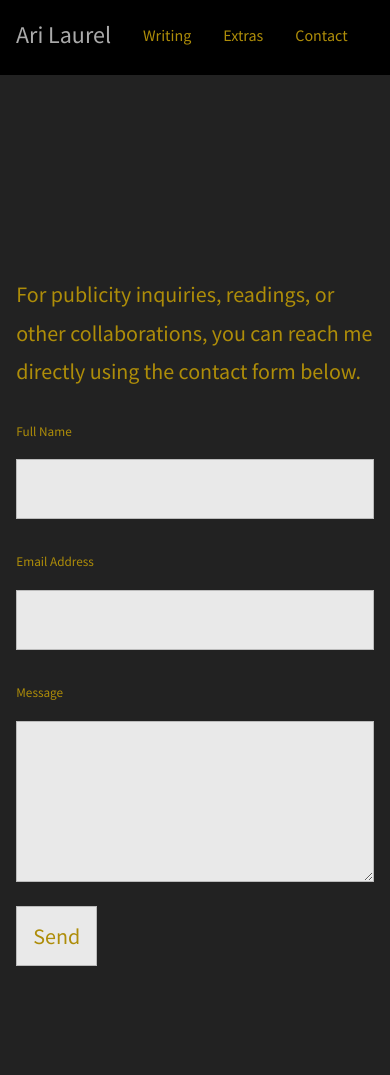
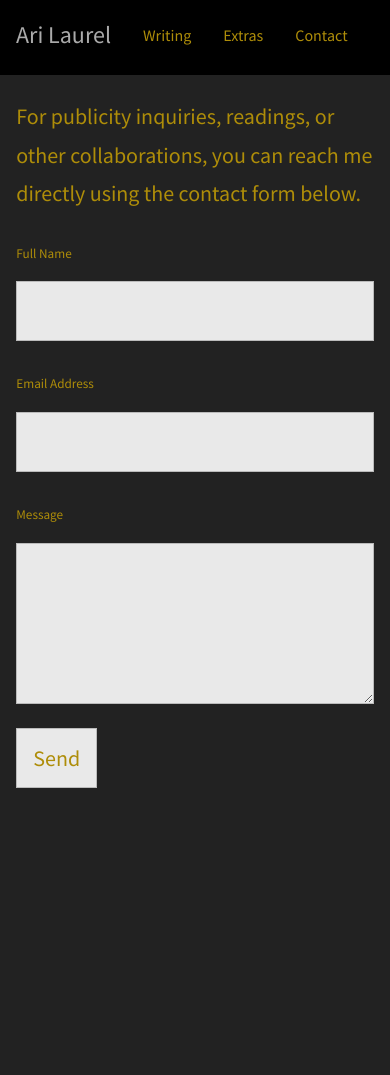
Before and after one commit to arilaurel/arilaurel.github.io, a web app: file docs/contact.html in a window 390 px wide. Run offline with its HTML, style and script files only (its server is not run), Linux system fonts and the light colour scheme; some libraries are stand-ins or nearby versions.

Commit message:
change position of contact form on mobile

```diff
--- a/docs/css/styles.css
+++ b/docs/css/styles.css
@@ -2067,6 +2067,11 @@ div.content {
   color: #ae8d09;
 }
 
+@media screen and (max-width: 48em) {
+  #fs-frm {
+    margin-top: 10px;
+  }
+}
 /* reset */
 form input,
 form select,
--- a/src/scss/_contact.scss
+++ b/src/scss/_contact.scss
@@ -2,6 +2,13 @@
   margin-top:200px;
   font-family: "Source Sans Pro";
   color: #ae8d09;
+}
+
+
+@media screen and (max-width: 48em) {
+  #fs-frm {
+    margin-top:10px;
+  }
 }
 /* reset */
 form input,
```
